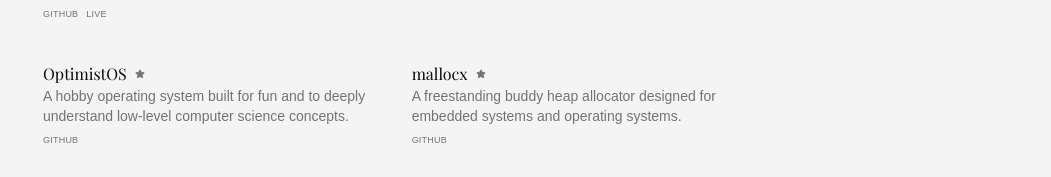
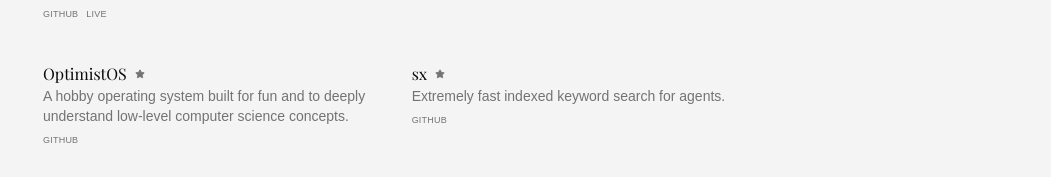
Before and after one commit to HACKE-RC/rcx86-cf, a Next.js app: page / in a window 1280 px wide. Shown: the part 504-681 px from the top of the page, without its empty margins (229-1280 px from the left). Built offline with nearby package versions, Linux system fonts and the light colour scheme; no server answers; a web font is replaced by a local one.

Commit message:
Add sx project to homepage list

```diff
--- a/src/data/projects.ts
+++ b/src/data/projects.ts
@@ -17,6 +17,12 @@
       "description": "A hobby operating system built for fun and to deeply understand low-level computer science concepts.",
       "category": "Operating System",
       git:"https://github.com/HACKE-RC/OptimistOS"
+    },
+    {
+      "name": "sx",
+      "description": "Extremely fast indexed keyword search for agents.",
+      "category": "Search / Tooling",
+      git:"https://github.com/HACKE-RC/sx"
     },
     {
       "name": "mallocx",
```
